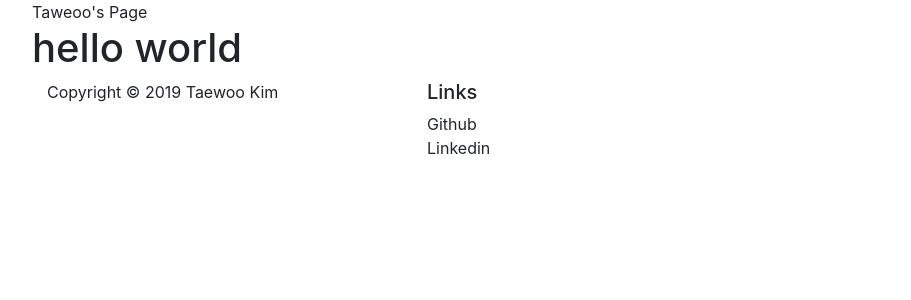
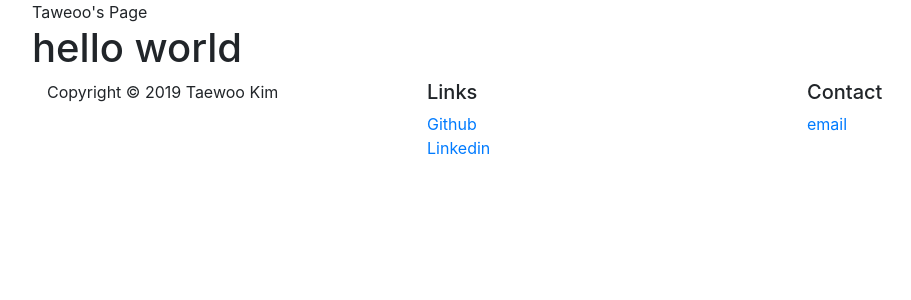
Before and after one commit to gaaon/american-shorthair, a Next.js app: page / in a window 1280 px wide. Shown: the top 300 px of the page, without its empty margins (38-949 px from the left). Built offline with nearby package versions, Linux system fonts and the light colour scheme.

Commit message:
add styles for each layout part

```diff
--- /dev/null
+++ b/common/theme.scss
@@ -0,0 +1 @@
+$main-dark-color: #363636;
--- a/components/Footer.scss
+++ b/components/Footer.scss
@@ -1,5 +1,7 @@
+@import '../common/theme';
+
 .footer {
-  background-color: black;
+  background-color: $main-dark-color;
   color: white;
   min-height: 150px;
 
--- a/components/Footer.tsx
+++ b/components/Footer.tsx
@@ -17,7 +17,7 @@ interface Website {
 
 const Footer: FunctionComponent<Props> = () => {
   const websites: Array<Website> = [
-    {name: 'Github', url: 'http://daum.net'},
+    {name: 'Github', url: 'https://github.com/gaaon'},
     {name: 'Linkedin', url: 'http://daum.net'},
   ];
 
@@ -36,10 +36,19 @@ const Footer: FunctionComponent<Props> = () => {
               {
                 websites.map(website => (
                   <Col className={styles.website} key={website.name} xs={12}>
-                    {website.name}
+                    <a href={website.url} target={'__blank'}> {website.name} </a>
                   </Col>
                 ))
               }
+            </Row>
+          </Col>
+
+          <Col xs={4}>
+            <h2 className={'h5'}> Contact </h2>
+            <Row>
+              <Col xs={12}>
+                <a href={'mailto:xond4195@gmail.com'} target={'__blank'}> email </a>
+              </Col>
             </Row>
           </Col>
         </Row>
--- /dev/null
+++ b/components/Layout.scss
@@ -0,0 +1,7 @@
+.layout {
+  min-height: 100%;
+}
+
+.main {
+  flex: 1;
+}
--- a/components/Layout.tsx
+++ b/components/Layout.tsx
@@ -5,12 +5,14 @@ import Head from 'next/head';
 import Footer from './Footer';
 import Header from './Header';
 
+import styles from './Layout.scss';
+
 interface Props {
   title: string
 }
 
 const Layout: FunctionComponent<Props> = ({ children, title }) => (
-  <div>
+  <div className={'d-flex flex-column ' + styles.layout}>
     <Head>
       <meta charSet="utf-8" />
       <meta name="viewport" content="width=device-width, initial-scale=1, shrink-to-fit=no" />
@@ -22,9 +24,17 @@ const Layout: FunctionComponent<Props> = ({ children, title }) => (
 
     <Header />
 
-    {children}
+    <main className={styles.main}>
+      {children}
+    </main>
 
     <Footer />
+
+    <style jsx={true} global={true}>{`
+    html, body, #__next {
+      height: 100%;
+    }
+    `}</style>
   </div>
 );
 
--- /dev/null
+++ b/pages/index.scss
@@ -0,0 +1,2 @@
+.main {
+}
--- a/pages/index.tsx
+++ b/pages/index.tsx
@@ -7,9 +7,11 @@ import Row from 'react-bootstrap/Row';
 
 import Layout from '../components/Layout';
 
+import styles from './index.scss';
+
 const Home: NextPage<{}> = () => (
   <Layout title={'Home'}>
-    <Container>
+    <Container className={styles.main}>
       <Row>
         <h1>
           hello world
```
Also changed, not shown: components/Header.tsx (line endings or trailing spaces).
